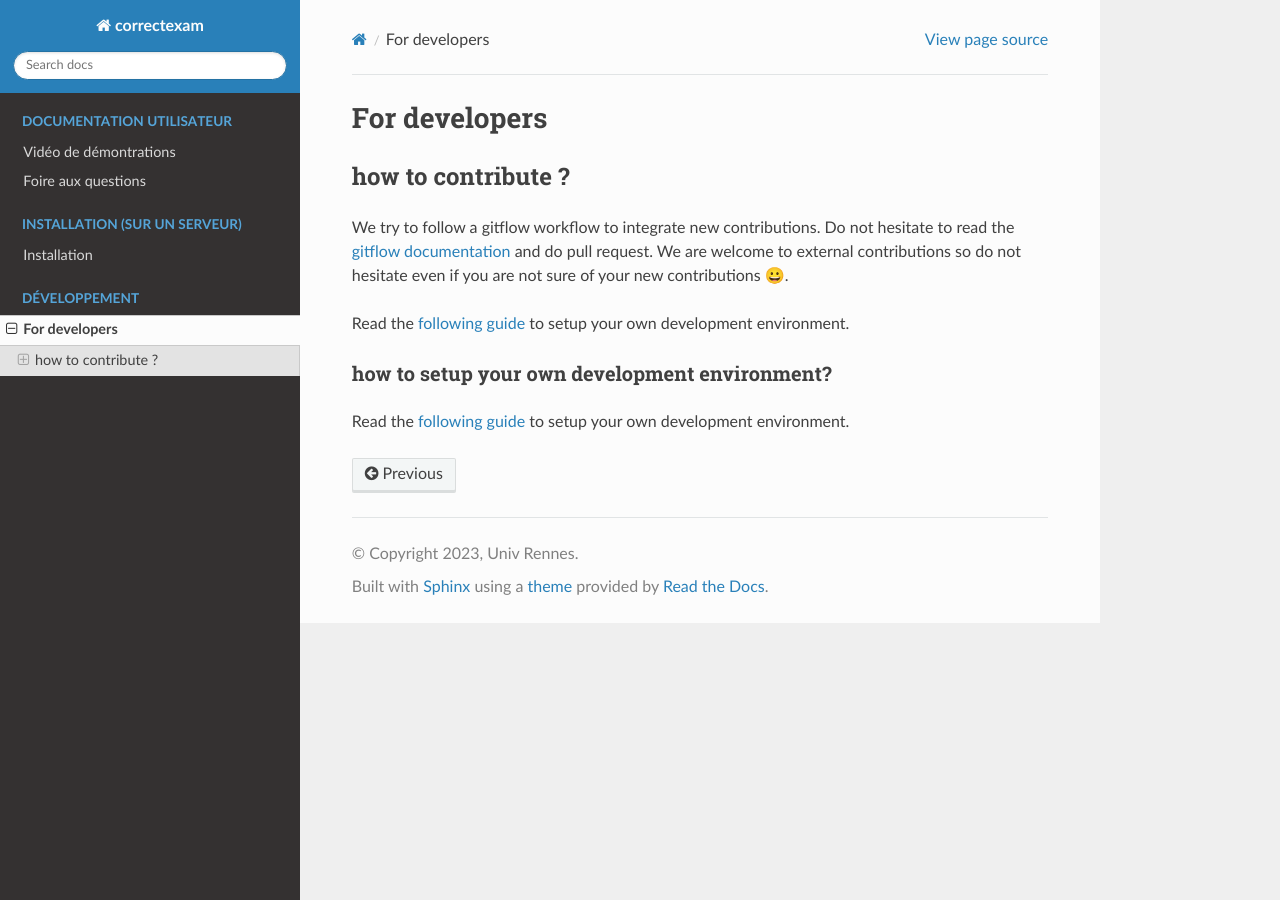
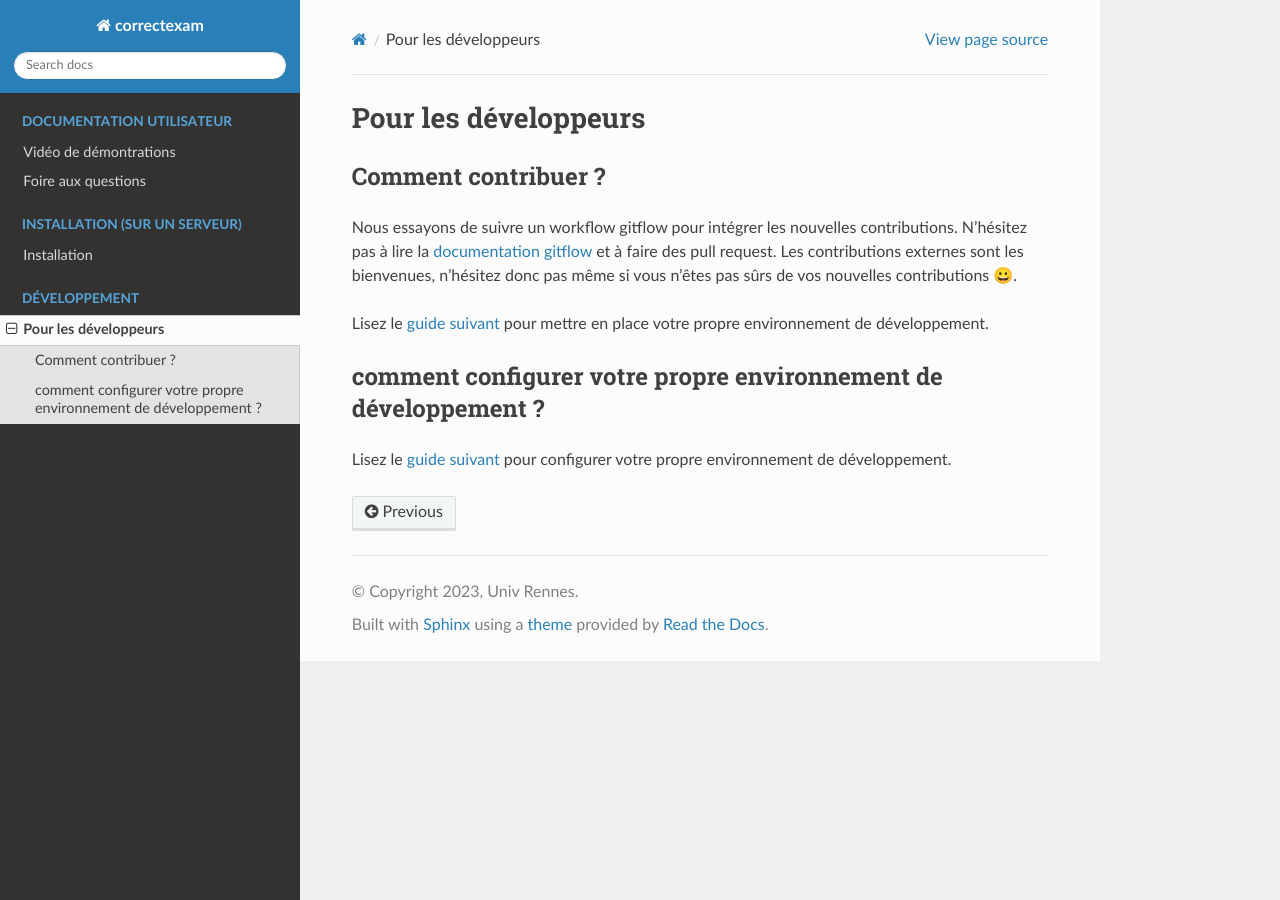
Before and after one commit to correctexam/documentation-french, a Sphinx documentation site: the page built from docs/source/developer.md, in a window 1280 px wide. Built offline with Sphinx 7.4.7 and the Read the Docs theme 2.0.0, drawn with Linux system fonts in a browser that asks for light colours.

Commit message:
update documentation

```diff
--- a/docs/source/developer.md
+++ b/docs/source/developer.md
@@ -1,14 +1,14 @@
 (developer1)=
-#  For developers
+# Pour les développeurs
 
-## how to contribute ?
+## Comment contribuer ?
 
-We try to follow a gitflow workflow to integrate new contributions.
-Do not hesitate to read the [gitflow documentation](https://git-flow.readthedocs.io/fr/latest/presentation.html) and do pull request.
-We are welcome to external contributions so do not hesitate even if you are not sure of your new contributions 😀.
+Nous essayons de suivre un workflow gitflow pour intégrer les nouvelles contributions.
+N'hésitez pas à lire la [documentation gitflow](https://git-flow.readthedocs.io/fr/latest/presentation.html) et à faire des pull request.
+Les contributions externes sont les bienvenues, n'hésitez donc pas même si vous n'êtes pas sûrs de vos nouvelles contributions 😀.
 
-Read the [following guide](installation) to setup your own development environment.
+Lisez le [guide suivant](installation) pour mettre en place votre propre environnement de développement.
 
-### how to setup  your own development environment?
+## comment configurer votre propre environnement de développement ?
 
-Read the [following guide](installation) to setup your own development environment.
+Lisez le [guide suivant](installation) pour configurer votre propre environnement de développement.
```
Also changed, not shown: docs/source/user.md (+2 -2 lines).
